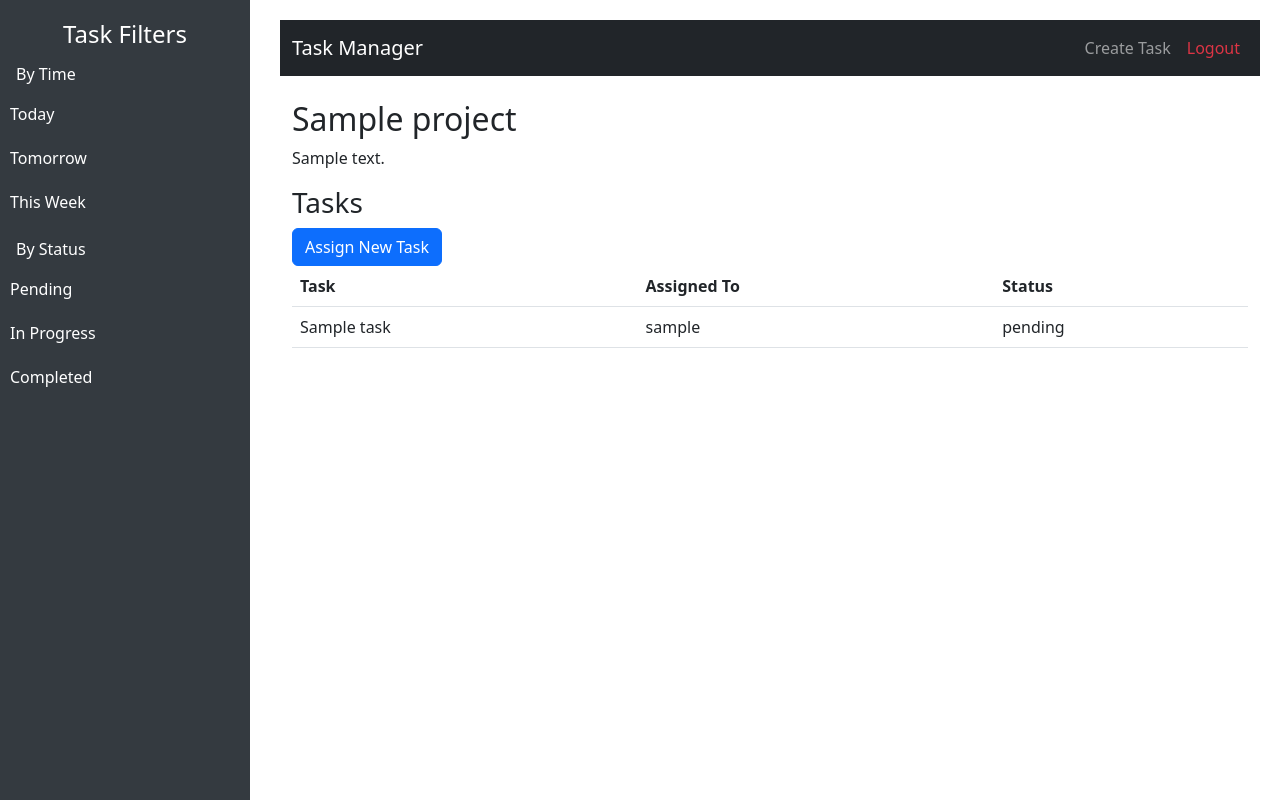
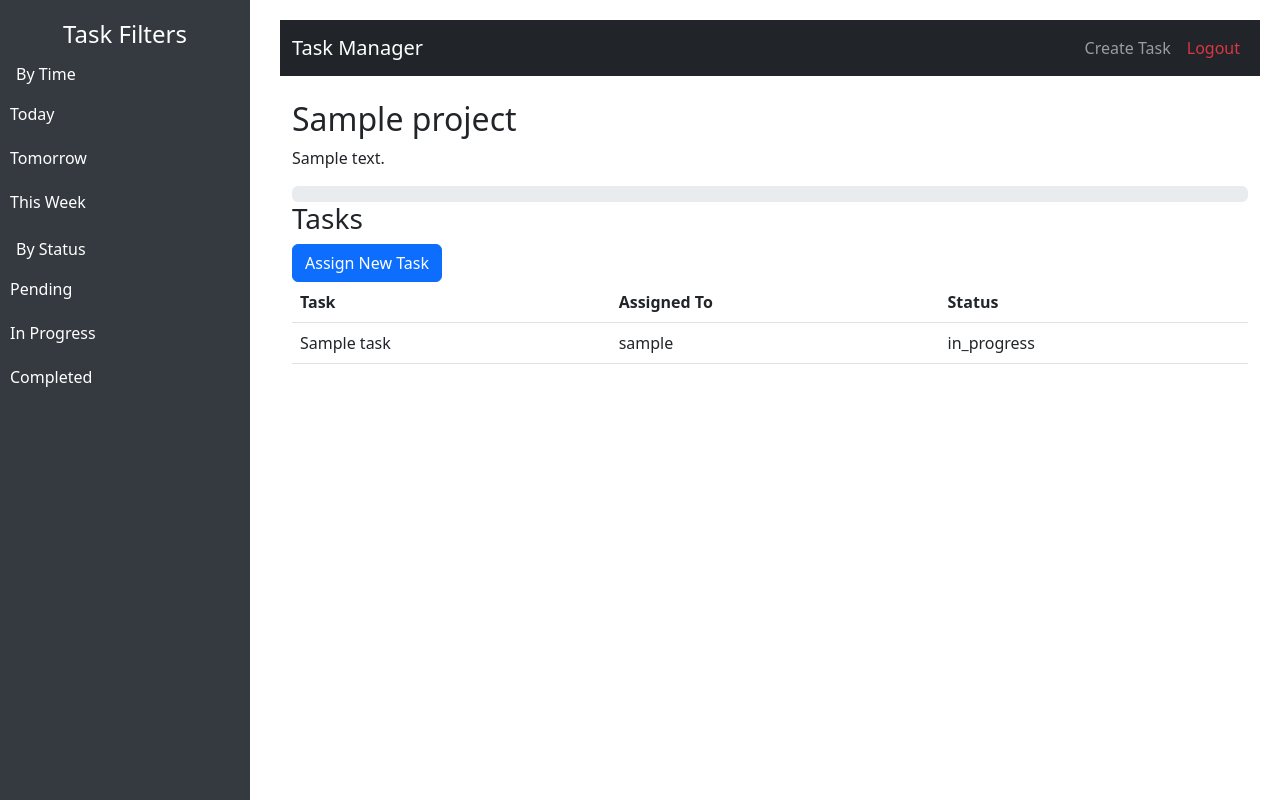
Before and after one commit to Njau13/task-management-system, a Django app: page /taskapp/manager/project/1/ in a window 1280 px wide. Run offline with Django 5.2, Linux system fonts and the light colour scheme; a user stored in the database is signed in; tables that the repository leaves empty hold one stand-in row (values such as "Sample post").

Commit message:
UI changes still not satisfied

```diff
--- a/taskapp/models.py
+++ b/taskapp/models.py
@@ -9,6 +9,13 @@ class Project(models.Model):
     manager = models.ForeignKey(User, on_delete=models.CASCADE, related_name="managed_projects")
     created_at = models.DateTimeField(auto_now_add=True)
     status = models.CharField(max_length=20, choices=[("pending", "Pending"), ("in_progress", "In Progress"), ("completed", "Completed")])
+
+    def progress(self):
+        tasks = self.tasks.all()
+        if not tasks:
+            return 0
+        completed_tasks = tasks.filter(status="completed").count()
+        return (completed_tasks / tasks.count()) * 100  # Percentage complete
 
     def __str__(self):
         return self.name
@@ -28,6 +35,7 @@ class Task(models.Model):
     status = models.CharField(max_length=20, choices=STATUS_CHOICES, default="pending")
     created_at = models.DateTimeField(auto_now_add=True)
     due_date = models.DateTimeField()
+    order = models.PositiveIntegerField(default=0)  # Defines task order
 
     def __str__(self):
         return self.title
--- a/taskapp/templates/managerdashboard.html
+++ b/taskapp/templates/managerdashboard.html
@@ -10,8 +10,8 @@
     </tr>
     {% for project in projects %}
         <tr>
-            <td>{{ project.name }}</td>
-            <td>{{ project.status }}</td>
+            <td><a href="{% url 'project_detail' project.id %}">{{ project.name }}</a></td>
+            <td>{{ progress }}</td>
             <td><a href="{% url 'project_detail' project.id %}">Edit</a></td>
         </tr>
     {%empty%}
--- a/taskapp/templates/projectdetail.html
+++ b/taskapp/templates/projectdetail.html
@@ -2,6 +2,18 @@
 {% block content %}
 <h2>{{ project.name }}</h2>
 <p>{{ project.description }}</p>
+
+<!-- Progress Bar -->
+<div class="progress">
+    <div id="progress-bar" class="progress-bar" role="progressbar" aria-valuenow="{{ progress }}" aria-valuemin="0" aria-valuemax="100">
+      {{ progress|floatformat:0 }}% Complete
+    </div>
+  </div>
+
+<script>
+    document.getElementById("progress-bar").style.width = "{{ progress|floatformat:0 }}%";
+</script>
+
 <h3>Tasks</h3>
 <a href="{% url 'create_projecttask' project.id %}" class="btn btn-primary">Assign New Task</a>
 <table class="table">
--- a/taskapp/views.py
+++ b/taskapp/views.py
@@ -18,8 +18,16 @@ def manager_dashboard(request):
 @login_required
 def project_detail(request, project_id):
     project = get_object_or_404(Project, id=project_id, manager=request.user)
-    tasks = project.tasks.all()
-    return render(request, "projectdetail.html", {"project": project, "tasks": tasks})
+    tasks = project.tasks.all().order_by("order")
+    # Find the next task that should be pending
+    for task in tasks:
+        if task.status == "completed":
+            continue
+        elif task.status == "pending":
+            task.status = "in_progress"
+            task.save()
+            break
+    return render(request, "projectdetail.html", {"project": project, "tasks": tasks, "progress": project.progress()})
 
 @login_required
 def create_project(request):
```
Also changed, not shown: taskapp/static/style.css (line endings or trailing spaces).
